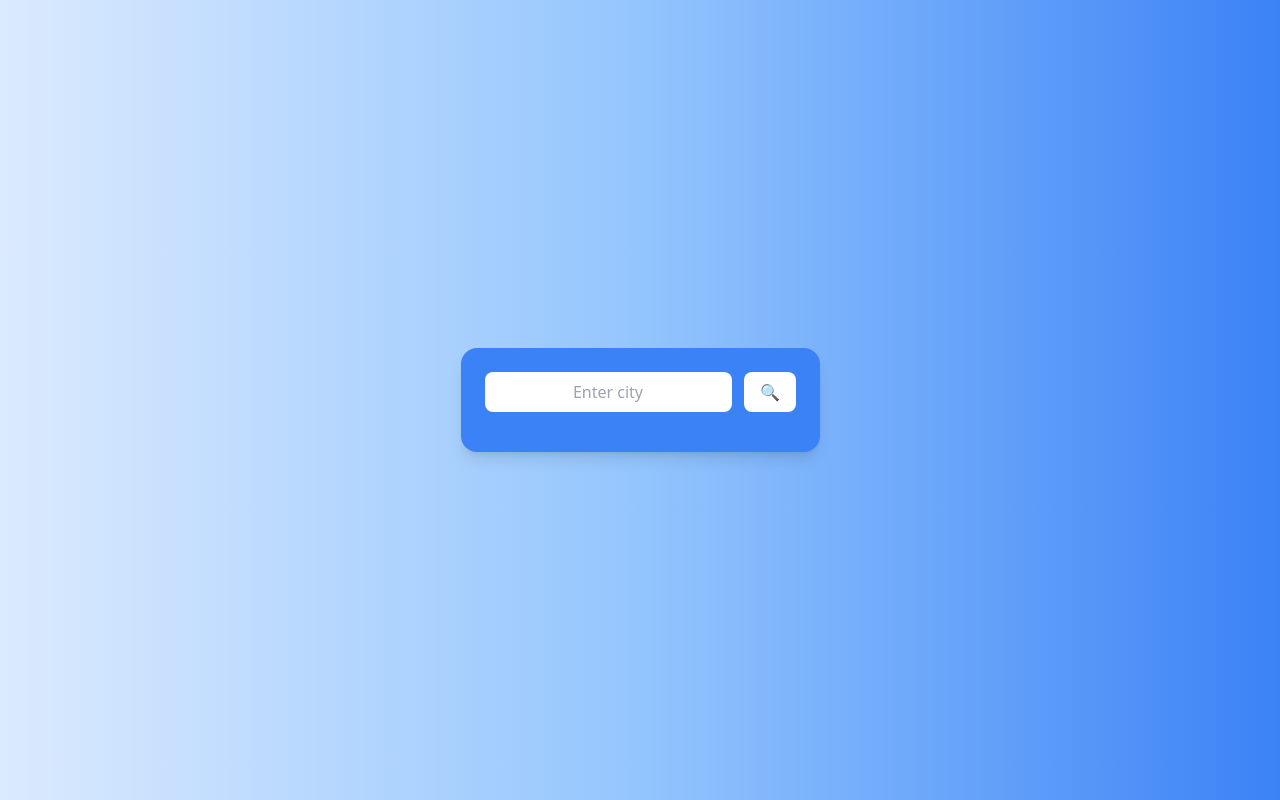
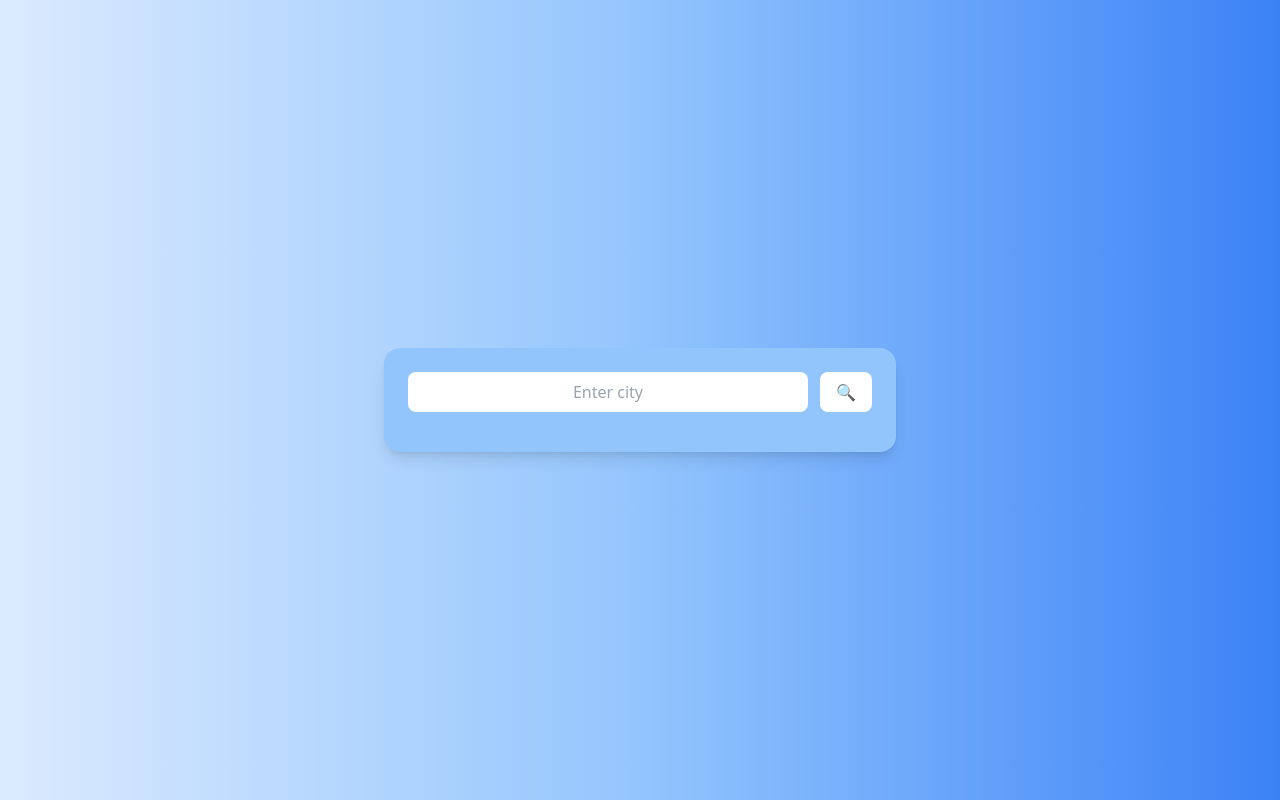
Before and after one commit to 24mati/weather-dashboard, a React (Vite) app in the folder weather-web/: page / in a window 1280 px wide. Built offline with nearby package versions, Linux system fonts and the light colour scheme.

Commit message:
added web width

```diff
--- a/weather-web/src/WeatherApp.jsx
+++ b/weather-web/src/WeatherApp.jsx
@@ -30,10 +30,9 @@ export default function WeatherApp() {
     return "bg-blue-100"; // Default fallback
   };
 return (
-  <div className={`flex flex-col items-center justify-center min-h-screen transition-all duration-500 ${Backgroundcolor()}`}>
-    <div className="bg-blue-500
-    p-6 rounded-2xl
-    shadow-lg w-50  text-center">
+  <div className={`flex flex-col items-center justify-center min-h-screen w-full hcreen -stransition-all duration-500 ${Backgroundcolor()}`}>
+     <div className="bg-blue-300 p-6 rounded-2xl shadow-lg w-full max-w-lg h-full text-center">
+
       <SearchInput city={city} setCity={setCity} fetchWeather={() => fetchWeather(city)} />
       <WeatherInfo weather={weather} />
     </div>
```
